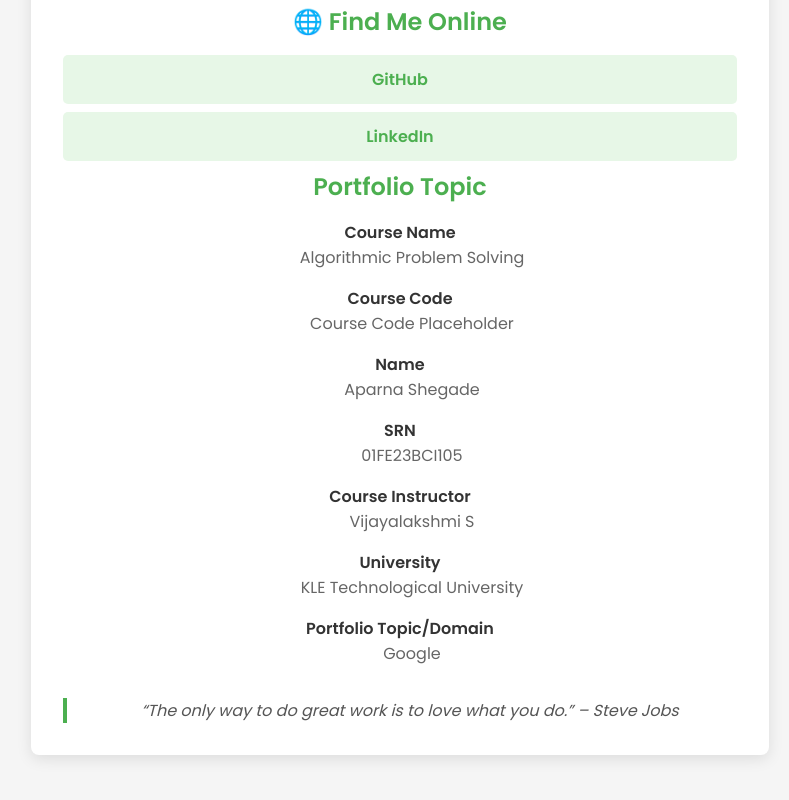
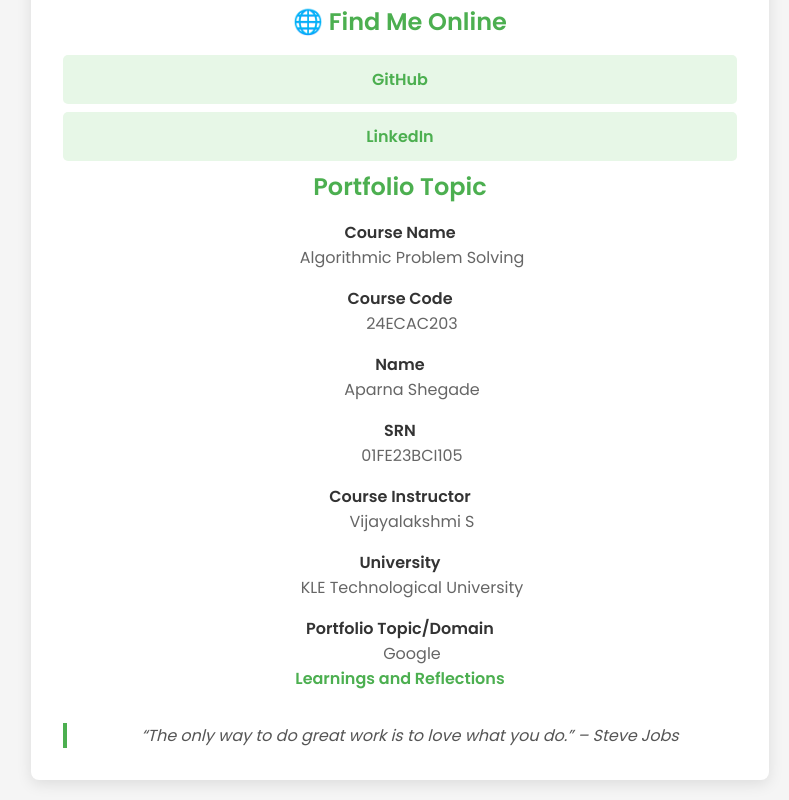
Before and after one commit to aparna-shegade/portfolio244.github.io, a plain HTML site: page index.html in a window 1280 px wide. Shown: the part 408-1208 px from the top of the page, without its empty margins (491-1280 px from the left). Before the commit the page ends 1183 px from the top, so only its background shows below. Drawn offline with Linux system fonts and the light colour scheme.

Commit message:
Update index.html

```diff
--- a/index.html
+++ b/index.html
@@ -38,7 +38,7 @@
             <dd>Algorithmic Problem Solving</dd>
 
             <dt>Course Code</dt>
-            <dd>Course Code Placeholder</dd>
+            <dd>24ECAC203</dd>
 
             <dt>Name</dt>
             <dd>Aparna Shegade</dd>
@@ -54,6 +54,7 @@
 
             <dt>Portfolio Topic/Domain</dt>
             <dd>Google</dd>
+            <a href="about.html">Learnings and Reflections</a>
         </dl>
 
         <blockquote>“The only way to do great work is to love what you do.” – Steve Jobs</blockquote>
```
